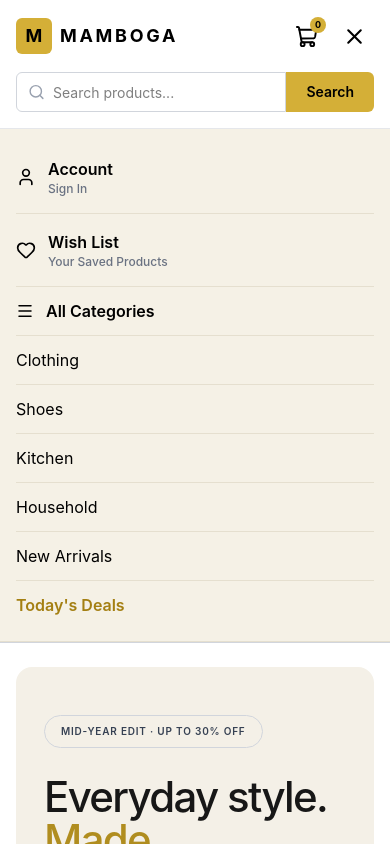
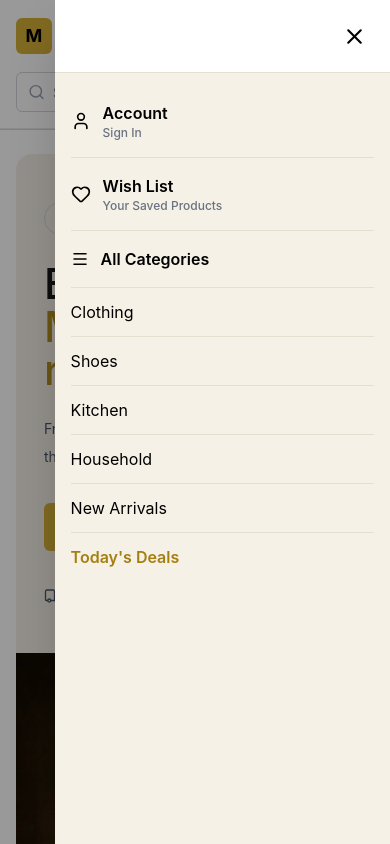
Before and after one commit to Linkon-Tuhoto/E-commerce-website, a React (Vite) app in the folder ecommerce/: page / in a window 390 px wide. Both pictures are taken after a click on the button "Open navigation menu". Shown: the top 844 px of the page. Built offline with nearby package versions, Linux system fonts and the light colour scheme.

Commit message:
navbar responsiveness on mobile screen

```diff
--- a/ecommerce/src/components/Navbar.jsx
+++ b/ecommerce/src/components/Navbar.jsx
@@ -1,5 +1,12 @@
 import { useState } from "react";
-import { Search, User, Heart, ShoppingCart, Menu, X} from "lucide-react";
+import {
+  Search,
+  User,
+  Heart,
+  ShoppingCart,
+  Menu,
+  X,
+} from "lucide-react";
 
 function Navbar() {
   const [isMenuOpen, setIsMenuOpen] = useState(false);
@@ -12,6 +19,7 @@ function Navbar() {
     <header className="w-full bg-white">
 
       {/* ================= TOP BAR ================= */}
+
       <div className="hidden sm:block bg-[#171717] text-white text-xs">
         <div className="max-w-[1200px] mx-auto px-4 sm:px-6 py-2 flex items-center justify-between">
 
@@ -29,6 +37,7 @@ function Navbar() {
 
 
       {/* ================= MAIN NAVBAR ================= */}
+
       <div className="border-b border-gray-200">
 
         <div className="max-w-[1200px] mx-auto px-4 sm:px-6">
@@ -37,12 +46,15 @@ function Navbar() {
 
 
             {/* ================= LOGO ================= */}
+
             <div className="flex items-center gap-2 shrink-0">
 
               <div className="w-9 h-9 bg-[#D4AF37] rounded-md flex items-center justify-center">
+
                 <span className="font-bold text-lg">
                   M
                 </span>
+
               </div>
 
               <span className="text-lg sm:text-xl font-bold tracking-[0.15em]">
@@ -53,6 +65,7 @@ function Navbar() {
 
 
             {/* ================= DESKTOP SEARCH ================= */}
+
             <div className="hidden md:flex flex-1">
 
               <div className="flex w-full">
@@ -84,6 +97,7 @@ function Navbar() {
                 </div>
 
                 <button
+                  type="button"
                   className="
                     h-11
                     px-7
@@ -104,11 +118,13 @@ function Navbar() {
 
 
             {/* ================= DESKTOP ACCOUNT ================= */}
+
             <div className="hidden md:flex items-center gap-2 shrink-0 cursor-pointer">
 
               <User size={21} />
 
               <div>
+
                 <p className="text-sm font-semibold">
                   Account
                 </p>
@@ -116,26 +132,32 @@ function Navbar() {
                 <p className="text-xs text-gray-500">
                   Sign in
                 </p>
+
               </div>
 
             </div>
 
 
             {/* ================= DESKTOP WISHLIST ================= */}
+
             <div className="hidden md:block shrink-0 cursor-pointer">
+
               <Heart
                 size={22}
                 className="hover:text-[#b08d1f] transition"
               />
+
             </div>
 
 
             {/* ================= DESKTOP CART ================= */}
+
             <div className="hidden md:flex items-center gap-2 shrink-0 cursor-pointer">
 
               <ShoppingCart size={22} />
 
               <div>
+
                 <p className="text-sm font-semibold">
                   Cart
                 </p>
@@ -143,18 +165,22 @@ function Navbar() {
                 <p className="text-xs text-gray-500">
                   0 items
                 </p>
+
               </div>
 
             </div>
 
 
-            {/* ================= MOBILE CART ================= */}
+            {/* ================= MOBILE CART + MENU ================= */}
+
             <div className="ml-auto md:hidden flex items-center gap-4">
 
+              {/* MOBILE CART */}
+
               <div className="relative cursor-pointer">
+
                 <ShoppingCart size={23} />
 
-                {/* Cart count */}
                 <span
                   className="
                     absolute
@@ -173,12 +199,15 @@ function Navbar() {
                 >
                   0
                 </span>
+
               </div>
 
 
-              {/* ================= MOBILE MENU BUTTON ================= */}
+              {/* MOBILE MENU BUTTON */}
+
               <button
-                onClick={() => setIsMenuOpen(!isMenuOpen)}
+                type="button"
+                onClick={() => setIsMenuOpen(true)}
                 className="
                   w-10
                   h-10
@@ -189,14 +218,10 @@ function Navbar() {
                   hover:bg-gray-100
                   transition
                 "
-                aria-label="Toggle navigation menu"
+                aria-label="Open navigation menu"
               >
 
-                {isMenuOpen ? (
-                  <X size={25} />
-                ) : (
                 <Menu size={25} />
-                )}
 
               </button>
 
@@ -206,6 +231,7 @@ function Navbar() {
 
 
           {/* ================= MOBILE SEARCH ================= */}
+
           <div className="md:hidden pb-4">
 
             <div className="flex w-full">
@@ -237,6 +263,7 @@ function Navbar() {
               </div>
 
               <button
+                type="button"
                 className="
                   h-10
                   px-5
@@ -270,6 +297,7 @@ function Navbar() {
           <nav className="h-12 flex items-center gap-8 text-sm">
 
             <button
+              type="button"
               className="
                 flex
                 items-center
@@ -291,12 +319,14 @@ function Navbar() {
               Clothing
             </a>
 
+
             <a
               href="#"
               className="hover:text-[#a47f12] transition"
             >
               Shoes
             </a>
+
 
             <a
               href="#"
@@ -305,12 +335,14 @@ function Navbar() {
               Kitchen
             </a>
 
+
             <a
               href="#"
               className="hover:text-[#a47f12] transition"
             >
               Household
             </a>
+
 
             <a
               href="#"
@@ -344,15 +376,111 @@ function Navbar() {
       {/* ================= MOBILE MENU ==================== */}
       {/* ================================================= */}
 
-      {isMenuOpen && (
+      {/* DARK OVERLAY */}
 
-        <div className="md:hidden bg-[#f5f1e6] border-b border-[#e5dfcf]">
+      <div
+        className={`
+          fixed
+          inset-0
+          z-40
+          bg-black/40
+          md:hidden
+          transition-opacity
+          duration-300
+          ${
+            isMenuOpen
+              ? "opacity-100 pointer-events-auto"
+              : "opacity-0 pointer-events-none"
+          }
+        `}
+        onClick={closeMenu}
+      />
 
-          <div className="max-w-[1200px] mx-auto px-4">
 
-            <nav className="py-3 flex flex-col">
-              {/* Account */}
-              <a href="#"
+      {/* RIGHT SIDE DRAWER */}
+
+      <aside
+        className={`
+          fixed
+          top-0
+          right-0
+          bottom-0
+          z-50
+          w-[86%]
+          max-w-[390px]
+          bg-[#f5f1e6]
+          shadow-2xl
+          md:hidden
+          overflow-y-auto
+          transition-transform
+          duration-300
+          ease-out
+          ${
+            isMenuOpen
+              ? "translate-x-0"
+              : "translate-x-full"
+          }
+        `}
+      >
+
+        {/* ================= DRAWER HEADER ================= */}
+
+        <div className="bg-white border-b border-[#e5dfcf]">
+
+          <div className="px-4 py-4 flex items-center justify-between">
+
+            {/* LOGO */}
+
+            <div className="flex items-center gap-2">
+
+              <div className="w-9 h-9  rounded-md flex items-center justify-center">
+
+                <span className="font-bold text-lg">
+
+                </span>
+
+              </div>
+
+              <span className="text-lg font-bold tracking-[0.15em]">
+
+              </span>
+
+            </div>
+
+
+            {/* CLOSE BUTTON */}
+
+            <button
+              type="button"
+              onClick={closeMenu}
+              className="
+                w-10
+                h-10
+                flex
+                items-center
+                justify-center
+                rounded-md
+                hover:bg-gray-100
+                transition
+              "
+              aria-label="Close navigation menu"
+            >
+              <X size={25} />
+            </button>
+
+          </div>
+
+        </div>
+
+
+        {/* ================= MENU LINKS ================= */}
+
+        <nav className="px-4 py-3 flex flex-col">
+
+          {/* ACCOUNT */}
+
+          <a
+            href="#"
             onClick={closeMenu}
             className="
               flex
@@ -364,16 +492,30 @@ function Navbar() {
               font-medium
               hover:text-[#b08d1f]
               transition
-              ">
-                <User size={20}/>
+            "
+          >
+
+            <User size={20} />
+
             <div>
-                    <p className="font-semibold">Account</p>
-                    <p className="text-xs text-gray-500">Sign In</p>
+
+              <p className="font-semibold">
+                Account
+              </p>
+
+              <p className="text-xs text-gray-500">
+                Sign In
+              </p>
+
             </div>
+
           </a>
 
-              {/* Wish List */}
-              <a href="#"
+
+          {/* WISH LIST */}
+
+          <a
+            href="#"
             onClick={closeMenu}
             className="
               flex
@@ -385,24 +527,36 @@ function Navbar() {
               font-medium
               hover:text-[#b08d1f]
               transition
-              ">
+            "
+          >
+
             <Heart size={20} />
+
             <div>
-                    <p className="font-semibold">Wish List</p>
-                    <p className="text-xs text-gray-500">Your Saved Products</p>
+
+              <p className="font-semibold">
+                Wish List
+              </p>
+
+              <p className="text-xs text-gray-500">
+                Your Saved Products
+              </p>
+
             </div>
+
           </a>
 
 
-              {/* All Categories */}
+          {/* ALL CATEGORIES */}
+
           <a
-                href="#"
+            href="/shop"
             onClick={closeMenu}
             className="
               flex
               items-center
               gap-3
-                  py-3
+              py-4
               font-semibold
               border-b
               border-[#e5dfcf]
@@ -410,14 +564,18 @@ function Navbar() {
               transition
             "
           >
+
             <Menu size={18} />
+
             All Categories
+
           </a>
 
 
-              {/* Clothing */}
+          {/* CLOTHING */}
+
           <a
-                href="#"
+            href="/shop?category=Clothing"
             onClick={closeMenu}
             className="
               py-3
@@ -431,9 +589,10 @@ function Navbar() {
           </a>
 
 
-              {/* Shoes */}
+          {/* SHOES */}
+
           <a
-                href="#"
+            href="/shop?category=Shoes"
             onClick={closeMenu}
             className="
               py-3
@@ -447,9 +606,10 @@ function Navbar() {
           </a>
 
 
-              {/* Kitchen */}
+          {/* KITCHEN */}
+
           <a
-                href="#"
+            href="/shop?category=Kitchen"
             onClick={closeMenu}
             className="
               py-3
@@ -463,9 +623,10 @@ function Navbar() {
           </a>
 
 
-              {/* Household */}
+          {/* HOUSEHOLD */}
+
           <a
-                href="#"
+            href="/shop?category=Household"
             onClick={closeMenu}
             className="
               py-3
@@ -479,7 +640,8 @@ function Navbar() {
           </a>
 
 
-              {/* New Arrivals */}
+          {/* NEW ARRIVALS */}
+
           <a
             href="#"
             onClick={closeMenu}
@@ -495,7 +657,8 @@ function Navbar() {
           </a>
 
 
-              {/* Today's Deals */}
+          {/* TODAY'S DEALS */}
+
           <a
             href="#"
             onClick={closeMenu}
@@ -512,14 +675,11 @@ function Navbar() {
 
         </nav>
 
-          </div>
-
-        </div>
-
-      )}
+      </aside>
 
 
-      {/* ================= FINAL SEPARATOR ================= */}
+      {/* FINAL SEPARATOR */}
+
       <div className="border-b border-gray-300" />
 
     </header>
```
Lines whose indentation alone changed are shown as unchanged.
